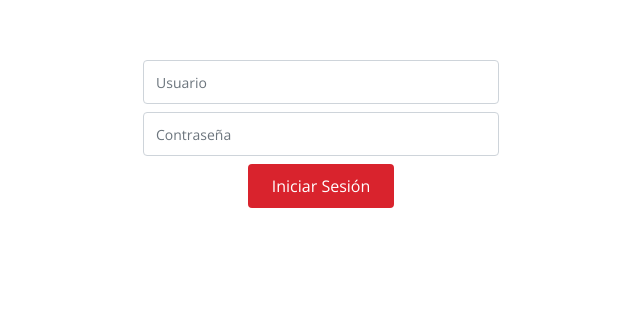
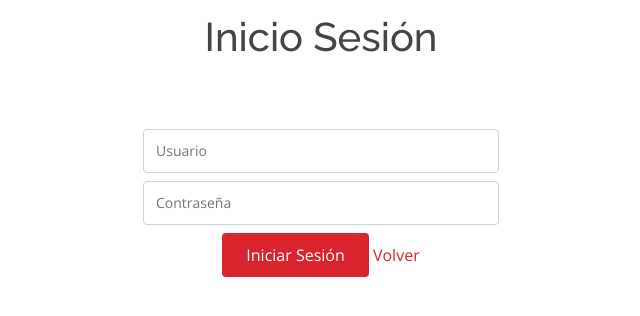
Before and after one commit to Luisnano/Practica_1_PW, a PHP site: page /login.php in a window 1280 px wide. Shown: the top 316 px of the page, without its empty margins (319-959 px from the left). Run offline with PHP 8.4, Linux system fonts and the light colour scheme.

Commit message:
el login pero ma bonito

```diff
--- a/login.php
+++ b/login.php
@@ -1,6 +1,6 @@
 <html>
 	<head>
-		<title>VC - Login</title>
+		<title>VC | Login</title>
         <!-- Favicons -->
         <link href="assets/img/favicon.png" rel="icon">
         <link href="assets/img/apple-touch-icon.png" rel="apple-touch-icon">
@@ -21,8 +21,16 @@
   <link href="assets/css/style.css" rel="stylesheet">
 	</head>
 
+    <style>
+        h1 {
+            text-align: center;
+            margin-top: 1%;
+        }
+    </style>
+<body>
 
-<body>
+<h1>Inicio Sesión</h1>
+
 <?php
 //CODIDO BRUTO QUE REQUIERE DE REFINADO :D
 
@@ -93,7 +101,11 @@ if (isset($_POST['login'])) {
                 <input type="password" class="form-control" name="password" placeholder="Contraseña" required />
             </div>
             </div>
-            <div class="text-center"><button name="login" value="login" type="submit">Iniciar Sesión</button></div>
+            <div class="text-center">
+                <button name="login" value="login" type="submit">Iniciar Sesión</button>
+                <a href="index.html" class="btn-get-started animate__animated animate__fadeInUp scrollto">Volver</a>
+            </div>
+
             </form>
         </div>
         </div>
```
Also changed, not shown: assets/css/style.css (+3 -6 lines).
